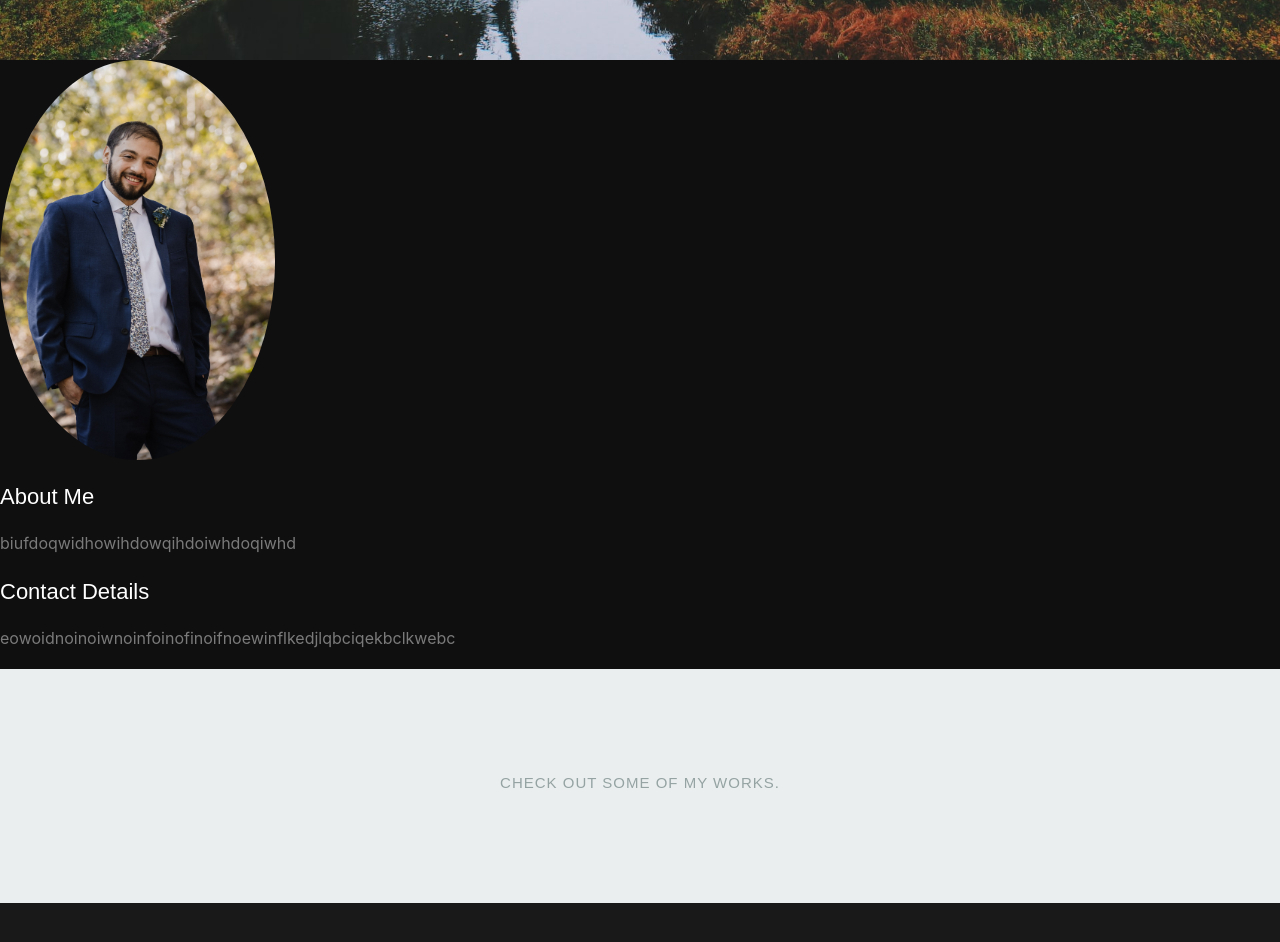
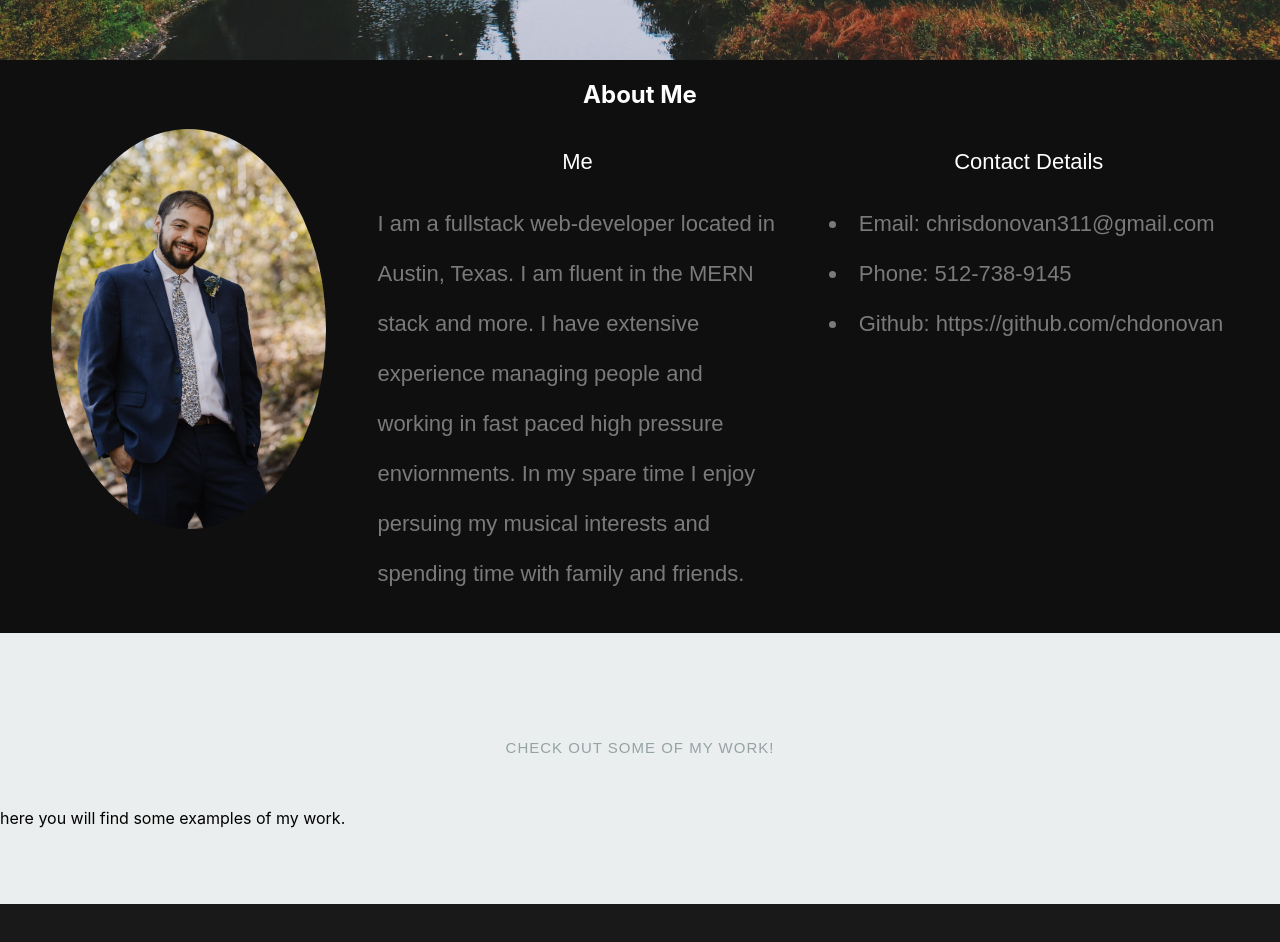
Before and after one commit to chdonovan/react-port, a React (Create React App) app in the folder chris-portfolio/: page / in a window 1280 px wide. Shown: the part 740-1682 px from the top of the page. Built offline with nearby package versions, Linux system fonts and the light colour scheme.

Commit message:
about basic

```diff
--- a/chris-portfolio/public/css/layout.css
+++ b/chris-portfolio/public/css/layout.css
@@ -91,10 +91,19 @@ ABOUT STYLES
 ///////////////////////////////////////////////////////////////////////////////////
 
 ///--------------------------------------------------------------------------------//   */
+
+
+
+#about .about-sec{
+   display: flex;
+   justify-content: space-evenly;
+
+}
 #about h2 {
    font: 22px/30px 'opensans-bold', sans-serif;
    color: #fff;
    margin-bottom: 12px;
+   text-align: center;
 }
 #about p {
    line-height: 30px;
@@ -111,7 +120,7 @@ ABOUT STYLES
    width: 58.33333%;
    padding-top: 6px;
 }
-#about .main-col { padding-right: 5%; }
+
 #about .download .button {
    margin-top: 6px;
    background: #444;
@@ -121,21 +130,34 @@ ABOUT STYLES
 
 
 
+#about h1{
+   text-align: center;
+   color:white;
 
+}
 #about h2 {
+   width: 400px;
    font: 22px/30px 'opensans-bold', sans-serif;
    color: #fff;
    margin-bottom: 12px;
+   text-align: center;
 }
 #about p {
-   line-height: 30px;
+   text-align: left;
+   line-height: 50px;
    color: #7A7A7A;
+
+}
+
+#about .contact-li{
+   text-align: left;
 }
 #about .profile-pic {
    position: relative;
    width: 275px;
    height: 400px;
    border-radius: 100%;
+   margin-bottom: 75px;
 }
 #about .contact-details { width: 41.66667%; }
 
--- a/chris-portfolio/src/components/About.js
+++ b/chris-portfolio/src/components/About.js
@@ -2,36 +2,31 @@ import React,{Component} from 'react';
 
 export default class About extends Component {
     render() {
-      let resumeData = this.props.resumeData;
+
       return (
         <section id="about">
-           <div className="row">
-
-              <div className="three columns">
-
-                 <img className="profile-pic"  src="images/profile.jpg" alt="" />
-
-              </div>
-
-              <div className="nine columns main-col">
-
-                 <h2>About Me</h2>
-                 <p>biufdoqwidhowihdowqihdoiwhdoqiwhd</p>
+           <h1>About Me</h1>
+           <div className="about-sec">
 
 
-                    <div className="row">
+            <img className="profile-pic"  src="images/profile.jpg" alt="" />
+            <h2>Me
+            <p>I am a fullstack web-developer located in Austin, Texas. I am fluent in the MERN stack and more. I have extensive experience managing people and working in fast paced high pressure enviornments. In my spare time I enjoy persuing my musical interests and spending time with family and friends.</p>
+            </h2>
+            <h2>Contact Details
+            <p className="contact-li">
+               <li>
+               Email: chrisdonovan311@gmail.com</li>
 
-                    <div className="columns contact-details">
+               <li>Phone: 512-738-9145 </li>
 
-                    <h2>Contact Details</h2>
-                    <p>eowoidnoinoiwnoinfoinofinoifnoewinflkedjlqbciqekbclkwebc
-                    </p>
+               <li>Github: https://github.com/chdonovan
+               </li>
+            </p>
+            </h2>
+            </div>
 
-                    </div>
-                 </div>
-              </div>
-           </div>
-        </section>
+         </section>
       );
     }
   }
--- a/chris-portfolio/src/components/Header.js
+++ b/chris-portfolio/src/components/Header.js
@@ -7,7 +7,7 @@ export default class Header extends Component {
                 <header id = "home">
                     <nav id="nav-wrap">
                         <a className="mobile-btn" href="#nav-wrap" title="Show navigation">Show navigation</a>
-                    <a className="mobile-btn" href="#" title="Hide navigation">Hide navigation</a>
+                        <a className="mobile-btn" href="#" title="Hide navigation">Hide navigation</a>
                         <ul id ="nav" className="nav">
                             <li className="current"><a className="smoothscroll" href="#home">Home</a></li>
                             <li><a className="smoothscroll" href="#about">About</a></li>
--- a/chris-portfolio/src/components/Portfolio.js
+++ b/chris-portfolio/src/components/Portfolio.js
@@ -4,11 +4,12 @@ export default class Porfolio extends Component {
         return(
             <section id="portfolio">
             <div className="row">
-                <div className="twelve columns collapsed">
-                <h1>Check Out Some of My Works.</h1>
+
+                <h1>Check Out Some of My Work!</h1>
+                <p>here you will find some examples of my work. </p>
 
                 </div>
-                </div>
+
 
             </section>
         );
```
